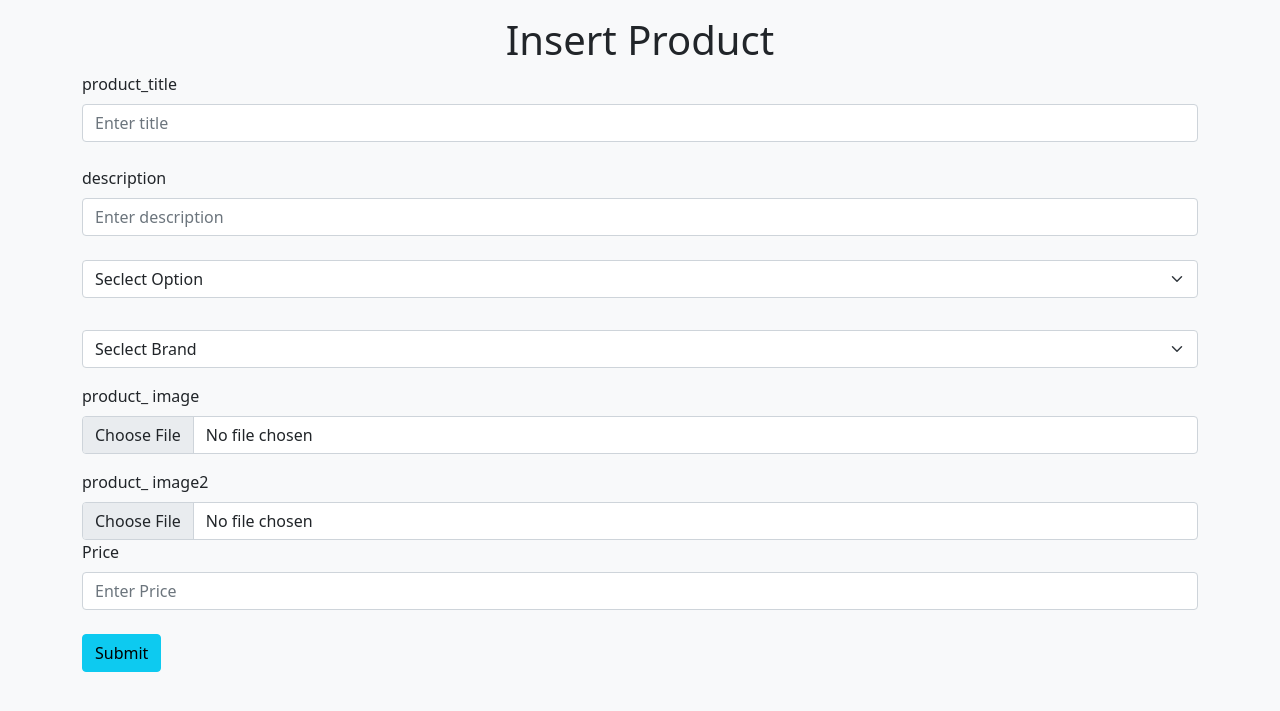
After one commit to hao760/testEcorPHP, a PHP site: page /insert_product.php in a window 1280 px wide. The commit adds this page. Shown: the top 711 px of the page. Run offline with PHP 8.4, Linux system fonts and the light colour scheme; some libraries are stand-ins or nearby versions.

Commit message:
form insert

```diff
--- a/admin_area/index.php
+++ b/admin_area/index.php
@@ -8,6 +8,8 @@
     <title>admin Dash board</title>
     <link href="https://cdn.jsdelivr.net/npm/bootstrap@5.0.2/dist/css/bootstrap.min.css" rel="stylesheet" integrity="sha384-EVSTQN3/azprG1Anm3QDgpJLIm9Nao0Yz1ztcQTwFspd3yD65VohhpuuCOmLASjC" crossorigin="anonymous">
     <link rel="stylesheet" href="style-admin.css">
+    <link rel="shortcut icon" href="https://res.cloudinary.com/dhzi2feeu/image/upload/v1657870618/saringan_hfdc1c.ico" type="image/x-icon">
+    <link rel="stylesheet" href="https://cdnjs.cloudflare.com/ajax/libs/font-awesome/6.1.1/css/all.min.css" integrity="sha512-KfkfwYDsLkIlwQp6LFnl8zNdLGxu9YAA1QvwINks4PhcElQSvqcyVLLD9aMhXd13uQjoXtEKNosOWaZqXgel0g==" crossorigin="anonymous" referrerpolicy="no-referrer" />
 </head>
 
 <body>
@@ -44,13 +46,13 @@
                     <button><a href="index.php?insert_category" class="nav-link text-light bg-info">Insert Category</a></button>
                     <button><a href="index.php" class="nav-link text-light bg-info">Insert</a></button>
                     <button><a href="index.php?insert_brand" class="nav-link text-light bg-info">Insert Brand</a></button>
-                    <button><a href="index.php?hehe" class="nav-link text-light bg-info">Insert</a></button>
+                    <button><a href="insert_product.php" class="nav-link text-light bg-info">Insert Product</a></button>
                     <button><a href="" class="nav-link text-light bg-info">Insert</a></button>
                     <button><a href="" class="nav-link text-light bg-info">Insert Product</a></button>
                     <button><a href="" class="nav-link text-light bg-info"></a></button>
                     <button><a href="" class="nav-link text-light bg-info">Insert Product</a></button>
                     <button><a href="" class="nav-link text-light bg-info"></a></button>
-                    <button><a href="" class="nav-link text-light bg-info">Insert</a></button>
+                    <button><a href="index.php?hehe" class="nav-link text-light bg-info">Insert</a></button>
                 </div>
             </div>
 
--- a/admin_area/insert_brand.php
+++ b/admin_area/insert_brand.php
@@ -21,7 +21,7 @@ if (isset($_POST['insert_brand'])) {
 
 <h2 class="text-center">Insert Brand</h2>
 
-
+<link rel="shortcut icon" href="https://res.cloudinary.com/dhzi2feeu/image/upload/v1657870618/saringan_hfdc1c.ico" type="image/x-icon">
 <form action="" method="post" class="mb-2">
     <div class="input-group w-90 mb-2">
         <span class="input-group-text bg-info" id="basic-addon1"><i class="fa-solid fa-receipt"></i></span>
--- /dev/null
+++ b/admin_area/insert_product.php
@@ -0,0 +1,74 @@
+<!DOCTYPE html>
+<html lang="en">
+
+<head>
+    <meta charset="UTF-8">
+    <meta http-equiv="X-UA-Compatible" content="IE=edge">
+    <meta name="viewport" content="width=device-width, initial-scale=1.0">
+    <title>Insert Product</title>
+
+    <link href="https://cdn.jsdelivr.net/npm/bootstrap@5.0.2/dist/css/bootstrap.min.css" rel="stylesheet" integrity="sha384-EVSTQN3/azprG1Anm3QDgpJLIm9Nao0Yz1ztcQTwFspd3yD65VohhpuuCOmLASjC" crossorigin="anonymous">
+    <link rel="stylesheet" href="style-admin.css">
+    <link rel="shortcut icon" href="https://res.cloudinary.com/dhzi2feeu/image/upload/v1657870618/saringan_hfdc1c.ico" type="image/x-icon">
+    <link rel="stylesheet" href="https://cdnjs.cloudflare.com/ajax/libs/font-awesome/6.1.1/css/all.min.css" integrity="sha512-KfkfwYDsLkIlwQp6LFnl8zNdLGxu9YAA1QvwINks4PhcElQSvqcyVLLD9aMhXd13uQjoXtEKNosOWaZqXgel0g==" crossorigin="anonymous" referrerpolicy="no-referrer" />
+    <link rel="stylesheet" href="style-admin.css">
+</head>
+
+<body class="bg-light ">
+    <div class="container mt-3 ">
+        <h1 id="headerr">Insert Product</h1>
+        <form action="" method="post" class="mb-2" enctype="multipart/form-data">
+            <!-- <Title></Title> -->
+                <div class="form-outline mb-4">
+                    <label for="product_title" class="form-label">product_title</label>
+                    <input type="text" placeholder="Enter title" name="product_title" id="product_title" class="form-control" autocomplete="off" required="required">
+                </div>
+            <!-- </div> -->
+            <!-- description -->
+                <div class="form-outline mb-4">
+                    <label for="description" class="form-label">description</label>
+                    <input type="text" placeholder="Enter description" name="description" id="description" class="form-control" autocomplete="off" required="required">
+                </div>
+
+            <!-- category -->
+                <select name="product_category" id="" class="form-select">
+                    <option value="Option 1">Seclect Option</option>
+                    <option value="Option 1">Option 1</option>
+                    <option value="Option 2">Option 2</option>
+                    <option value="Option 3">Option 3</option>
+
+                </select>
+            <!-- Brand -->
+            <div class="input-group w-90 mt-2">
+                <select name="product_category" id="" class="form-select mt-4">
+                    <option value="Option 1">Seclect Brand</option>
+                    <option value="Option 1">Brand 1</option>
+                    <option value="Option 2">Brand 2</option>
+                    <option value="Option 3">Brand 3</option>
+                </select>
+            </div>
+
+            <div class="w-90 m-auto mt-3">
+                <label for="product_image" class="form-label">product_ image</label>
+                <input type="file" name="product_image" id="product_image" class="form-control" required="required">
+            </div>
+
+            <div class="w-90 m-auto mt-3">
+                <label for="product_image2" class="form-label">product_ image2</label>
+                <input type="file" name="product_image2" id="product_image2" class="form-control" required="required">
+            </div>
+
+                <div class="form-outline mb-4">
+                    <label for="Price" class="form-label">Price</label>
+                    <input type="text" placeholder="Enter Price" name="Price" id="Price" class="form-control" autocomplete="off" required="required">
+                </div>
+
+                <div class="form-outline mb-4">
+                    <input type="submit" class="btn btn-info" name="insert_product" value="Submit">
+                </div>
+        </form>
+    </div>
+
+</body>
+
+</html>
--- a/admin_area/style-admin.css
+++ b/admin_area/style-admin.css
@@ -3,6 +3,7 @@
     padding: 0;
     margin: 0;
 }
+
 
 #logo{
     width: 150px;
@@ -13,3 +14,7 @@
     width:200px;
     object-fit:contain;
 }
+
+#headerr{
+    text-align: center;
+}
```
Also changed, not shown: include/index.php (+19 -13 lines).
